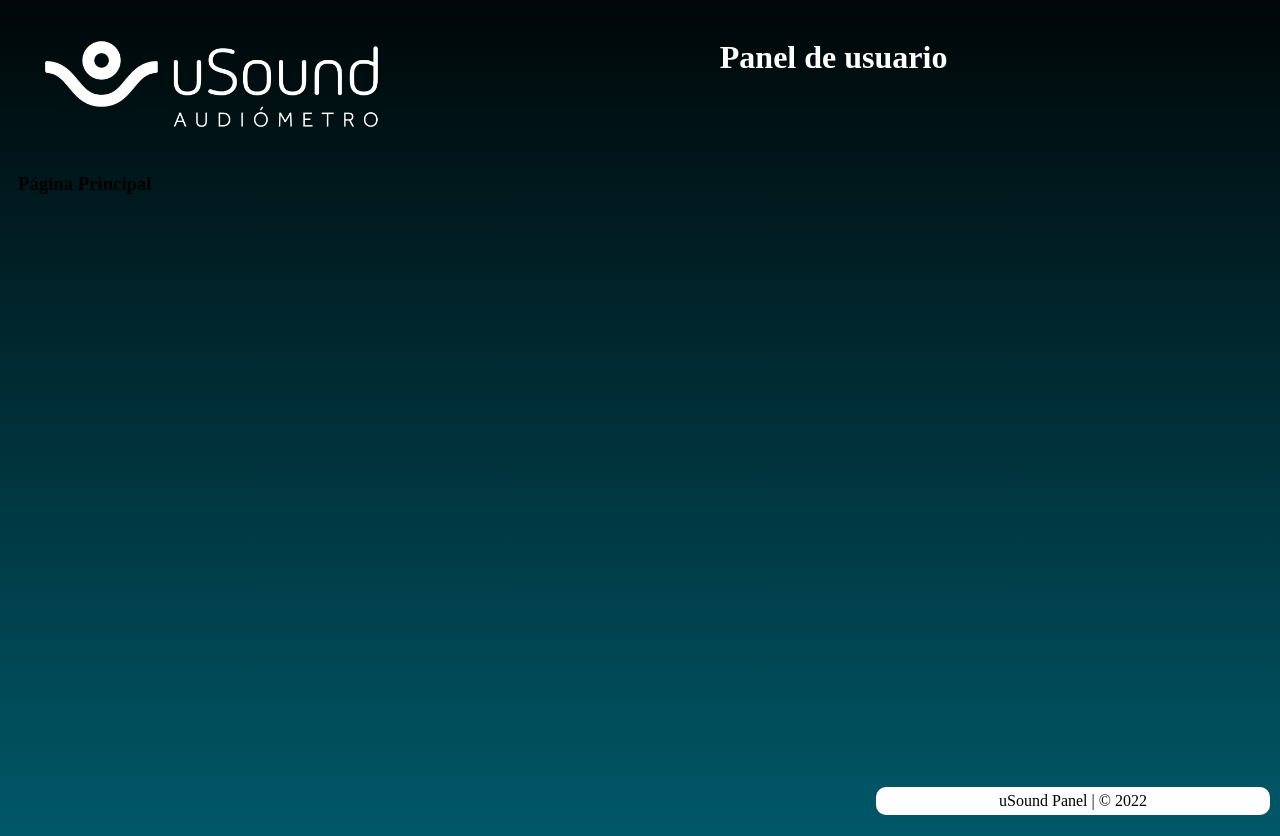
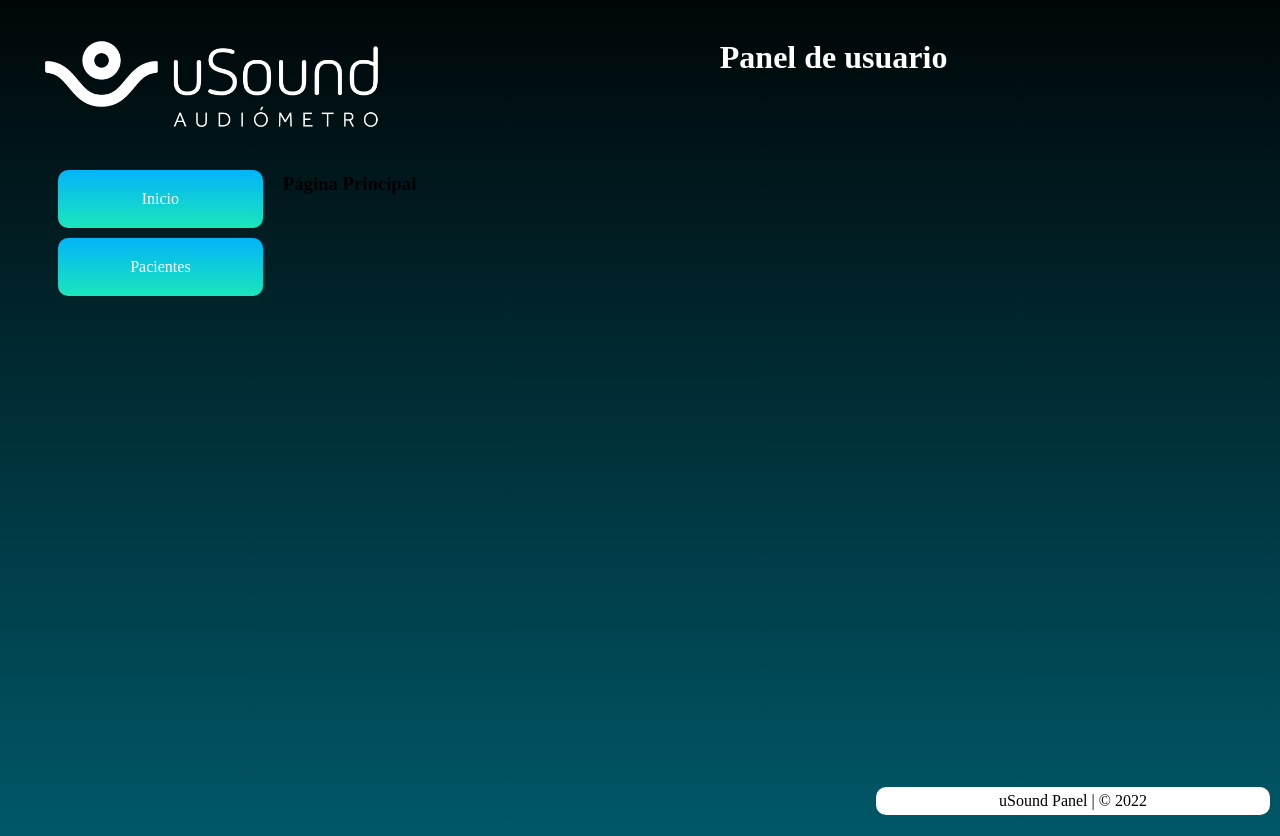
Before and after one commit to matias0303456/usound_panel, a React (Create React App) app: page / in a window 1280 px wide. Built offline with nearby package versions, Linux system fonts and the light colour scheme.

Commit message:
mejoras en router

```diff
--- a/src/App.js
+++ b/src/App.js
@@ -1,13 +1,16 @@
 import './styles/App.css'
 import Layout from "./app_components/layout/Layout";
 import Router from "./Router";
+import { BrowserRouter } from 'react-router-dom';
 
 function App() {
   return (
     <div className="App">
-      <Layout>
-        <Router />
-      </Layout>
+      <BrowserRouter>
+        <Layout>
+          <Router />
+        </Layout>
+      </BrowserRouter>
     </div>
   );
 }
--- a/src/Router.js
+++ b/src/Router.js
@@ -1,14 +1,12 @@
-import { BrowserRouter, Route, Routes } from "react-router-dom";
+import { Route, Routes } from "react-router-dom";
 import Home from "./pages/home/Home";
 import PatientsList from "./pages/patients/PatientsList";
 
 export default function Router() {
     return (
-        <BrowserRouter>
-            <Routes>
-                <Route path="/" element={<Home />} />
-                <Route path="patients" element={<PatientsList />} />
-            </Routes>
-        </BrowserRouter>
+        <Routes>
+            <Route path="/" element={<Home />} />
+            <Route path="patients" element={<PatientsList />} />
+        </Routes>
     )
 }
--- a/src/app_components/layout/Layout.js
+++ b/src/app_components/layout/Layout.js
@@ -1,11 +1,18 @@
 import Footer from "./components/Footer";
 import Header from "./components/Header";
+import Nav from './components/Nav'
+import '../../styles/layout/layout.css'
 
 export default function Layout({ children }) {
     return (
         <>
             <Header />
-            {children}
+            <main>
+                <Nav />
+                <section className="mainContent">
+                    {children}
+                </section>
+            </main>
             <Footer />
         </>
     )
--- a/src/app_components/layout/components/Nav.js
+++ b/src/app_components/layout/components/Nav.js
@@ -1,11 +1,17 @@
+import { useNavigate } from 'react-router-dom'
+import '../../../styles/layout/nav.css'
+
 export default function Nav() {
+
+    const navigate = useNavigate()
+
     return (
         <nav>
             <ul>
-                <li onClick={() => window.location.href = "/"}>
+                <li onClick={() => navigate('/')}>
                     Inicio
                 </li>
-                <li onClick={() => window.location.href = "/patients"}>
+                <li onClick={() => navigate('/patients')}>
                     Pacientes
                 </li>
             </ul>
--- /dev/null
+++ b/src/styles/layout/layout.css
@@ -0,0 +1,12 @@
+main {
+    display: flex;
+}
+
+main nav {
+    width: 20%;
+    margin-right: 20px;
+}
+
+main .mainContent {
+    width: 80%;
+}
--- /dev/null
+++ b/src/styles/layout/nav.css
@@ -0,0 +1,19 @@
+nav {
+    color: white;
+}
+
+nav ul {
+    list-style: none;
+}
+
+nav ul li {
+    text-align: center;
+    padding: 20px;
+    background: var(--light-gradient);
+    border-radius: 10px;
+    cursor: pointer;
+}
+
+nav ul li:nth-child(2) {
+    margin-top: 10px;
+}
```
